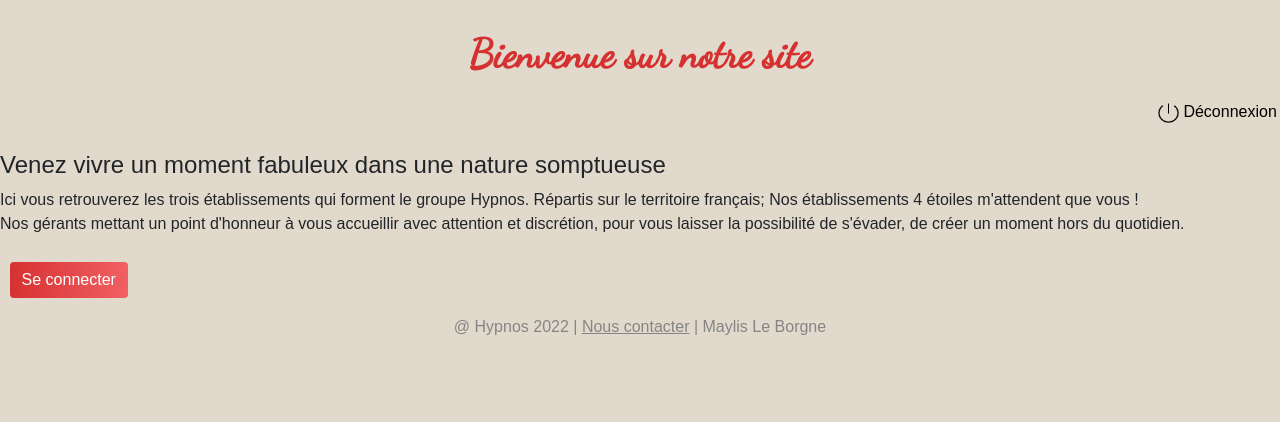
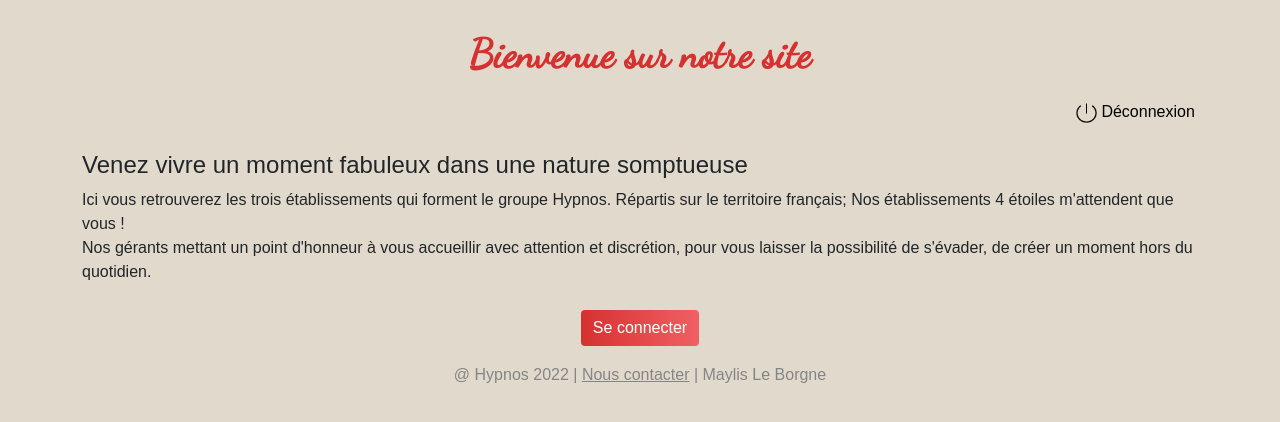
Before and after one commit to mayyyyyl/ECF, a Flask app: page / in a window 1280 px wide. Shown: the part 111-533 px from the top of the page. Run offline with Flask 2, Linux system fonts and the light colour scheme; some libraries are stand-ins or nearby versions.

Commit message:
change index.py

```diff
--- a/templates/index.html
+++ b/templates/index.html
@@ -9,19 +9,27 @@
 {% endfor %}
 {% endif %}
 {% endwith %}
+<div class="container">
     <h1>Bienvenue sur notre site</h1>
     <div class="row mb-4">
         <div class="col-md-6">
         </div>
         <div class="col-md-6 d-flex justify-content-end align-items-center"><a class="logout_link"
-            href="{{ url_for('login_api.logout') }}"><img class="logout" src="/static/img/logout.png">Déconnexion</a>
+                href="{{ url_for('login_api.logout') }}"><img class="logout"
+                    src="/static/img/logout.png">Déconnexion</a>
         </div>
     </div>
+    <div class="row">
         <h4>Venez vivre un moment fabuleux dans une nature somptueuse</h4>
-<p>Ici vous retrouverez les trois établissements qui forment le groupe Hypnos. Répartis sur le territoire français;
+        <p>Ici vous retrouverez les trois établissements qui forment le groupe Hypnos. Répartis sur le territoire
+            français;
             Nos établissements 4 étoiles m'attendent que vous ! <br>
             Nos gérants mettant un point d'honneur à vous accueillir avec attention et discrétion, pour vous laisser la
             possibilité de s'évader, de créer un moment hors du quotidien.
         </p>
+        <div class="col-12 text-center">
             <a class="btn button" href="{{ url_for('login_api.login') }}" role="button">Se connecter</a>
+        </div>
+    </div>
+</div>
 {% endblock %}
```
Also changed, not shown: hotels.db. Lines whose indentation alone changed are shown as unchanged.
